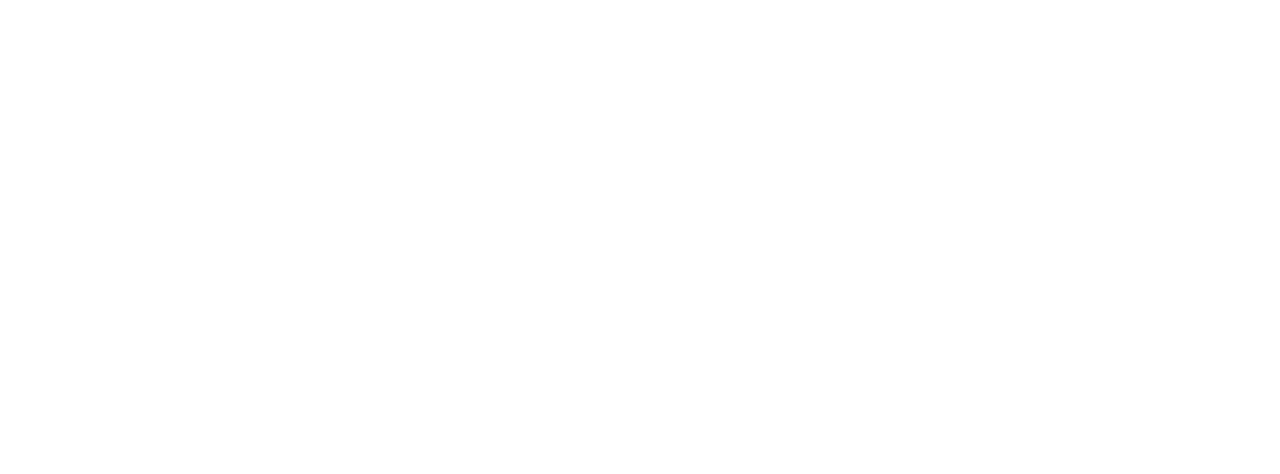
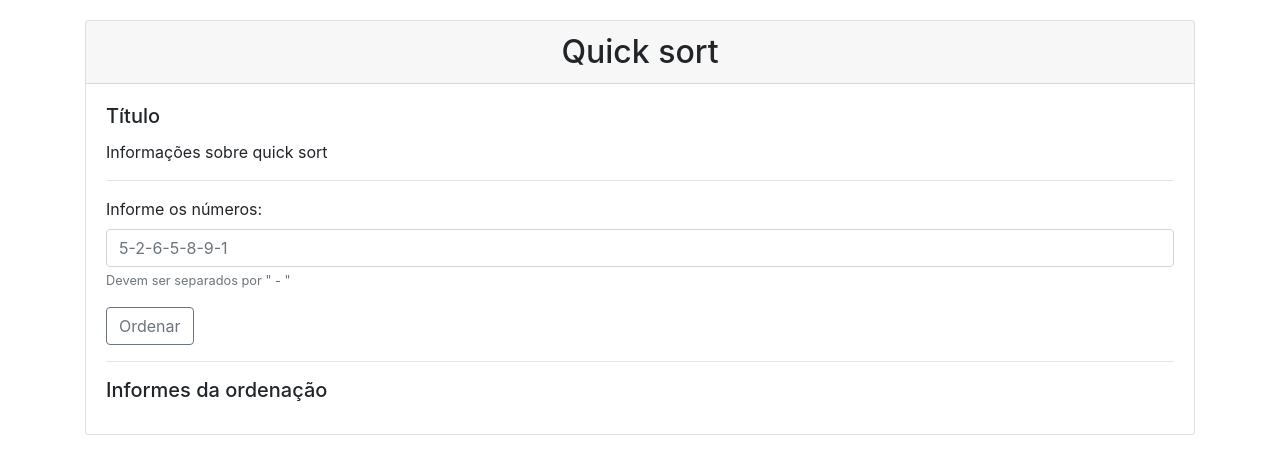
Before and after one commit to livalves/Quick-sort, a plain HTML site: page index.html in a window 1280 px wide. Drawn offline with nearby package versions, Linux system fonts and the light colour scheme.

Commit message:
Interface básica

```diff
--- a/index.html
+++ b/index.html
@@ -1,15 +1,49 @@
 <!DOCTYPE html>
 <html lang="pt-br">
+
 <head>
     <meta charset="UTF-8">
     <meta http-equiv="X-UA-Compatible" content="IE=edge">
     <meta name="viewport" content="width=device-width, initial-scale=1.0">
     <title>Quick sort</title>
+    <link rel="stylesheet" href="https://stackpath.bootstrapcdn.com/bootstrap/4.1.3/css/bootstrap.min.css"
+        integrity="sha384-MCw98/SFnGE8fJT3GXwEOngsV7Zt27NXFoaoApmYm81iuXoPkFOJwJ8ERdknLPMO" crossorigin="anonymous">
     <link rel="stylesheet" href="style.css">
 </head>
+
 <body>
+    <div class="container">
+        <div class="card">
+            <h2 class="card-header text-center">Quick sort</h2>
+            <div class="card-body">
+                <h5 class="card-title">Título</h5>
+                <p class="card-text"> Informações sobre quick sort</p>
+                <hr>
+                <form>
+                    <div class="form-group">
+                        <label for="inputNumeros">Informe os números:</label>
+                        <input type="text" class="form-control" id="inputNumeros" aria-describedby="numberHelp"
+                            placeholder="5-2-6-5-8-9-1">
+                        <small id="numberHelp" class="form-text text-muted">Devem ser separados por " - "</small>
+                    </div>
+                    <button type="submit" class="btn btn-outline-secondary">Ordenar</button>
+                </form>
+                <hr>
+                <h5 class="card-title">Informes da ordenação</h5>
+            </div>
+        </div>
+    </div>
 
-
+    <script src="https://code.jquery.com/jquery-3.3.1.slim.min.js"
+        integrity="sha384-q8i/X+965DzO0rT7abK41JStQIAqVgRVzpbzo5smXKp4YfRvH+8abtTE1Pi6jizo" crossorigin="anonymous">
+    </script>
+    <script src="https://cdnjs.cloudflare.com/ajax/libs/popper.js/1.14.3/umd/popper.min.js"
+        integrity="sha384-ZMP7rVo3mIykV+2+9J3UJ46jBk0WLaUAdn689aCwoqbBJiSnjAK/l8WvCWPIPm49" crossorigin="anonymous">
+    </script>
+    <script src="https://stackpath.bootstrapcdn.com/bootstrap/4.1.3/js/bootstrap.min.js"
+        integrity="sha384-ChfqqxuZUCnJSK3+MXmPNIyE6ZbWh2IMqE241rYiqJxyMiZ6OW/JmZQ5stwEULTy" crossorigin="anonymous">
+    </script>
     <script src="main.js"></script>
 </body>
+
 </html>
--- a/style.css
+++ b/style.css
@@ -0,0 +1,3 @@
+.card{
+    margin-top: 20px;
+}
```
